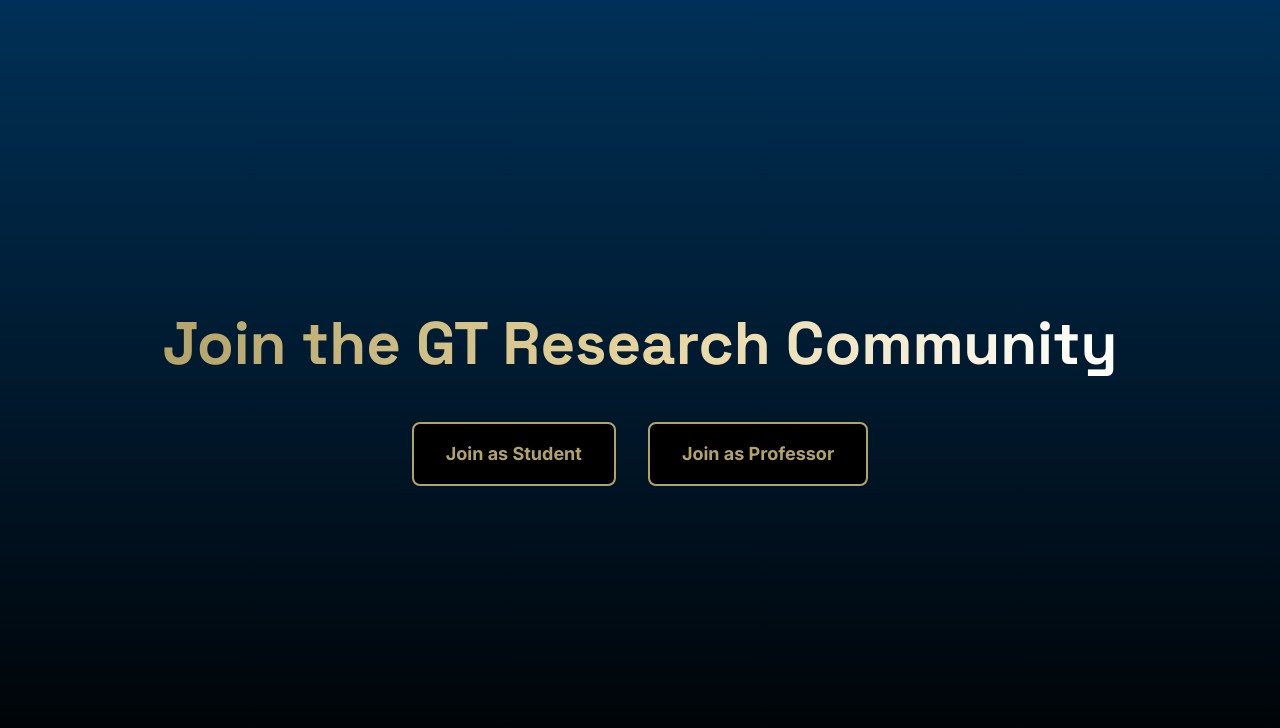
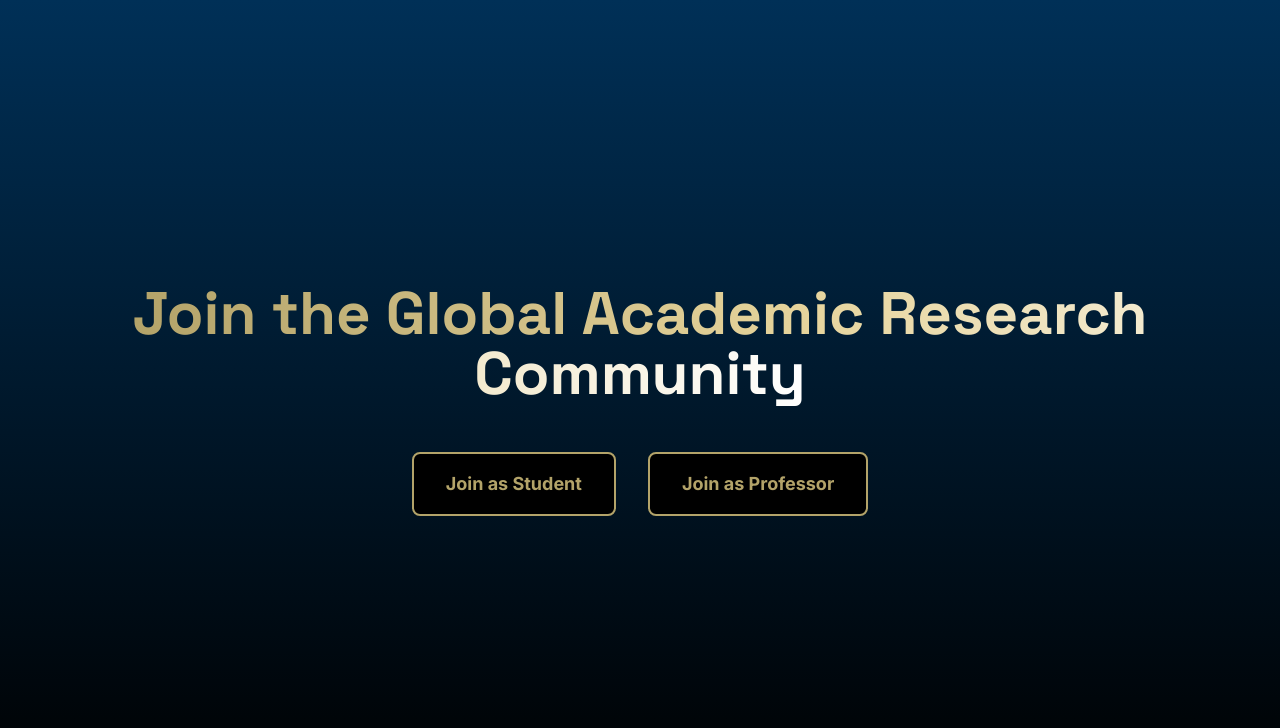
Before and after one commit to jeet-dekivadia/gt-research-finder-org, a Next.js app: page /join in a window 1280 px wide. Shown: the top 728 px of the page. Built offline with nearby package versions, Linux system fonts and the light colour scheme.

Commit message:
Update page.tsx

```diff
--- a/app/join/page.tsx
+++ b/app/join/page.tsx
@@ -6,7 +6,7 @@ export default function JoinPage() {
     <div className="min-h-screen flex flex-col items-center justify-center bg-gradient-to-b from-gt-navy to-black">
       <h1 className="text-4xl md:text-6xl font-display font-bold mb-12 text-center">
         <span className="bg-clip-text text-transparent bg-gradient-to-r from-gt-gold via-gt-gold-light to-white">
-          Join the GT Research Community
+          Join the Global Academic Research Community
         </span>
       </h1>
       <div className="flex flex-col md:flex-row gap-8">
```
